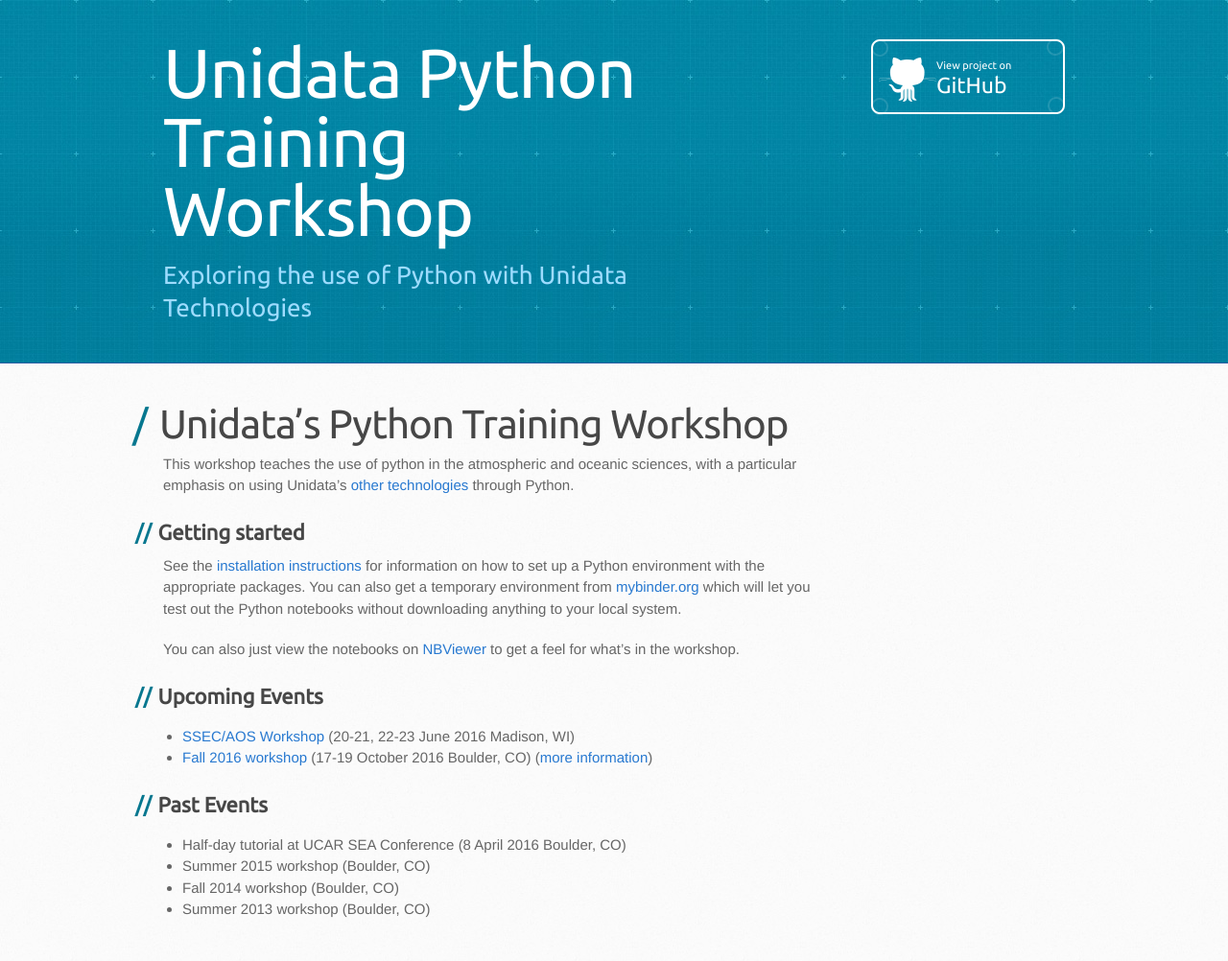
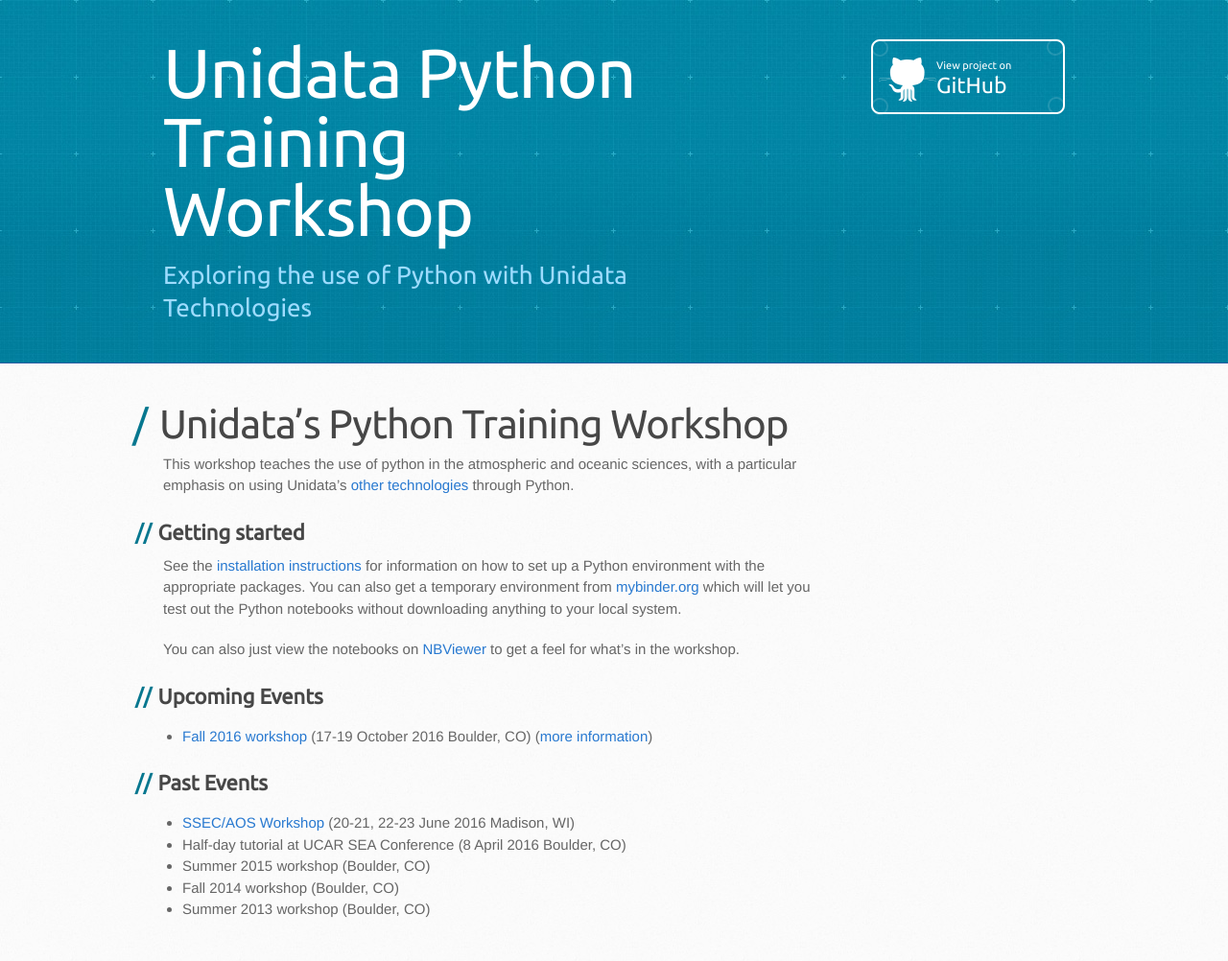
Before and after one commit to Unidata/python-workshop, a Jekyll site: the page built from website/index.md, in a window 1280 px wide. Shown: the whole page at 96% size. Built offline with Jekyll 4.4.1, drawn with Linux system fonts in a browser that asks for light colours; some web fonts are replaced.

```diff
--- a/website/index.md
+++ b/website/index.md
@@ -20,10 +20,10 @@ You can also just view the notebooks on
 to get a feel for what's in the workshop.
 
 ## Upcoming Events
-- [SSEC/AOS Workshop](events/madison2016.html) (20-21, 22-23 June 2016 Madison, WI)
 - [Fall 2016 workshop](events/fall2016.html) (17-19 October 2016 Boulder, CO) ([more information](https://www.unidata.ucar.edu/events/2016TrainingWorkshop/))
 
 ## Past Events
+- [SSEC/AOS Workshop](events/madison2016.html) (20-21, 22-23 June 2016 Madison, WI)
 - Half-day tutorial at UCAR SEA Conference (8 April 2016 Boulder, CO)
 - Summer 2015 workshop (Boulder, CO)
 - Fall 2014 workshop (Boulder, CO)
```
